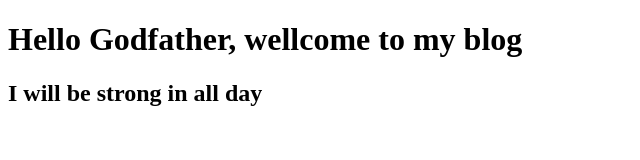
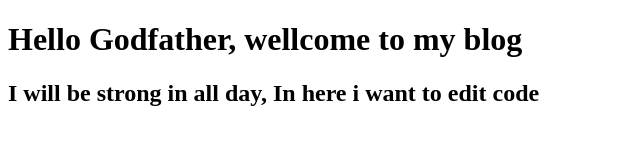
Before and after one commit to godfather1090/godafther-demo, a plain HTML site: page godfather.html in a window 1280 px wide. Shown: the whole page, without its empty margins (0-640 px from the left). Drawn offline with Linux system fonts and the light colour scheme.

Commit message:
Change godfather.html file to create conflict with master

```diff
--- a/godfather.html
+++ b/godfather.html
@@ -10,7 +10,7 @@
 
 <body>
     <h1>Hello Godfather, wellcome to my blog</h1>
-    <h2>I will be strong in all day</h2>
+    <h2>I will be strong in all day, In here i want to edit code</h2>
 </body>
 
 </html>
```
